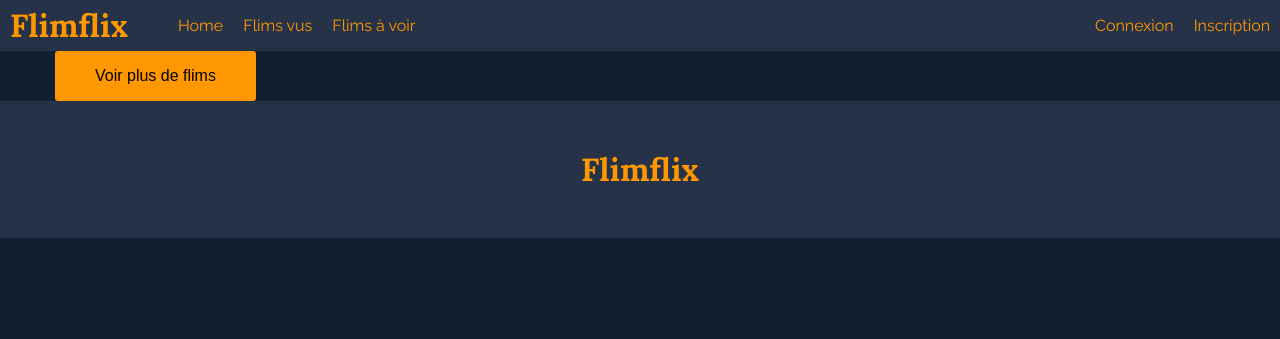
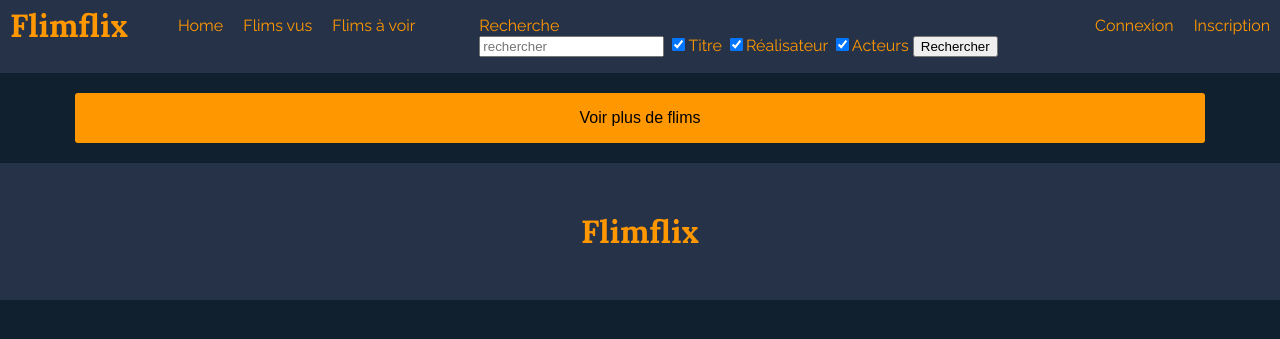
Before and after one commit to Jorelh/TP_FORMATION, a PHP site: page /antoine/index.php?id=1 in a window 1280 px wide. Shown: the top 339 px of the page. Run offline with PHP 8.4, Linux system fonts and the light colour scheme; data that the repository does not hold is empty.

Commit message:
lundi matin
ajout du champ recherche ,essai avec du JS, etc…

```diff
--- a/inc/headerFront.php
+++ b/inc/headerFront.php
@@ -7,6 +7,9 @@
     <meta charset="utf-8">
     <link rel="stylesheet" href="style/style.css" media="screen">
     <link href='https://fonts.googleapis.com/css?family=Raleway:400,700|Lora:700,400' rel='stylesheet' type='text/css'>
+    <script type="text/javascript" href="style/app.js">
+
+    </script>
     <title>Flimflix</title>
   </head>
   <body>
@@ -21,12 +24,14 @@
       </ul>
 
       <ul class="navsearch">
-        <li>Recherche
-        <ul>
-          <li><a href="#">Titre</a></li>
-          <li><a href="#">Réalisateur</a></li>
-          <li><a href="#">Acteurs</a></li>
-        </ul></li>
+        <li><a href="#">Recherche</a>
+        <form class="dropdown">
+          <input type="text" name="search" placeholder="rechercher">
+          <input type="checkbox" name="Titre" checked="checked" value="Titre">Titre
+          <input type="checkbox" name="Realisateur" checked="checked" value="Réalisateur">Réalisateur
+          <input type="checkbox" name="Acteurs" checked="checked" value="Acteurs">Acteurs
+          <input type="submit" name="rechercher" value="Rechercher" class="button">
+        </form></li>
       </ul>
 
       <ul class="navright">
--- a/index.php
+++ b/index.php
@@ -32,7 +32,7 @@ foreach ($movies as $movie) {
 
 ?>
 
-<button type="button" name="button">Voir plus de flims</button>
+<a href="#"><button type="button" name="button">Voir plus de flims</button></a>
 
 </section>
 
--- a/style/style.css
+++ b/style/style.css
@@ -10,7 +10,7 @@ h1, h2, h3, h4{
   margin: 0;
 }
 
-p, label{
+p, label, form{
   color: #FF9800;
   font-family: 'Raleway', sans-serif;
 }
@@ -41,10 +41,18 @@ li{
 
 button{
   padding: 1em 2.5em;
+  margin: 20px;
+  width: 1130px;
   font-size: 1em;
   background: #FF9800;
   border-radius: 3px;
   border: none;
+
+  transition: .3s;
+}
+
+button:hover{
+  background: white;
 }
 
 /* Header + Menu */
@@ -64,7 +72,11 @@ header h1{
 }
 
 .navsearch{
-  visibility: hidden;
+  color: #FF9800;
+}
+
+.dropdown{
+
 }
 
 
@@ -91,6 +103,7 @@ header h1{
 
 .thumbnail p{
   text-align: center;
+  width: 220px;
 }
 
 
```
Also changed, not shown: briefmovie.php (+9 -0 lines), style/app.js (added, +12 -0 lines).
